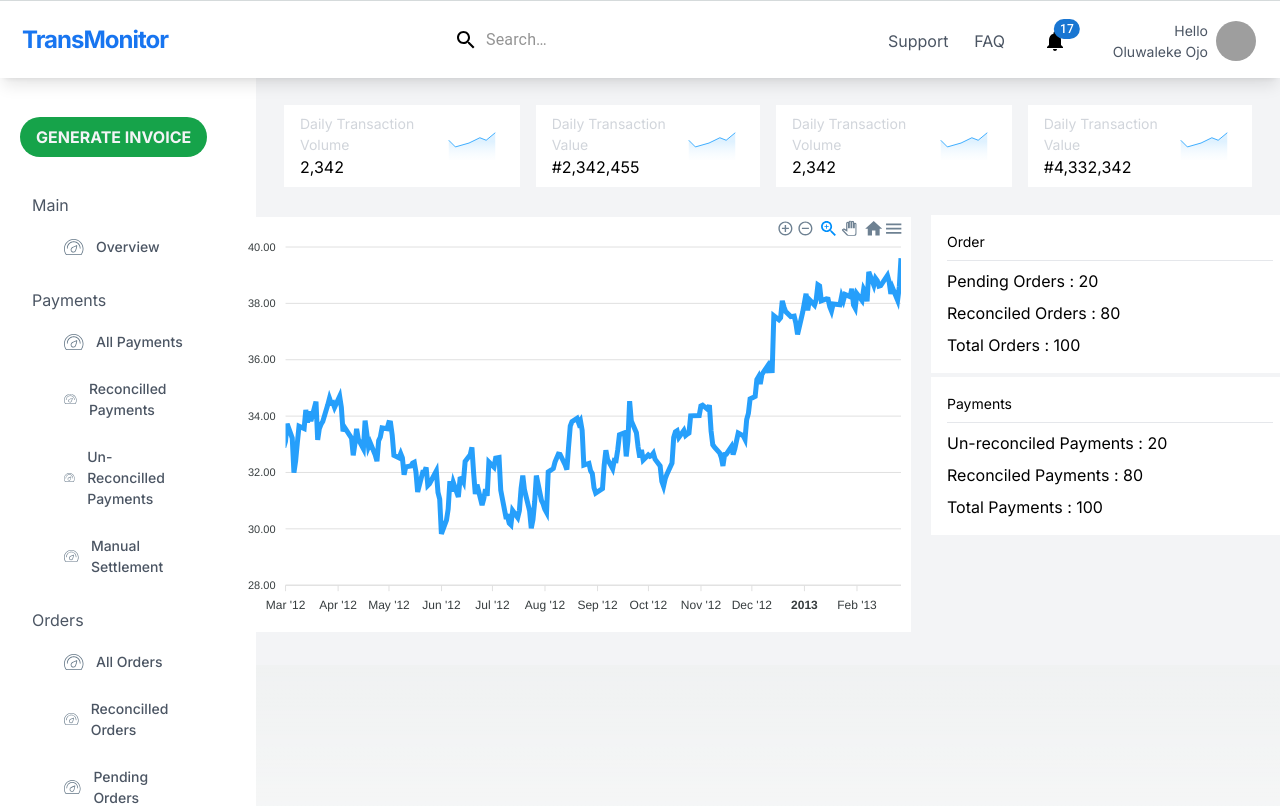
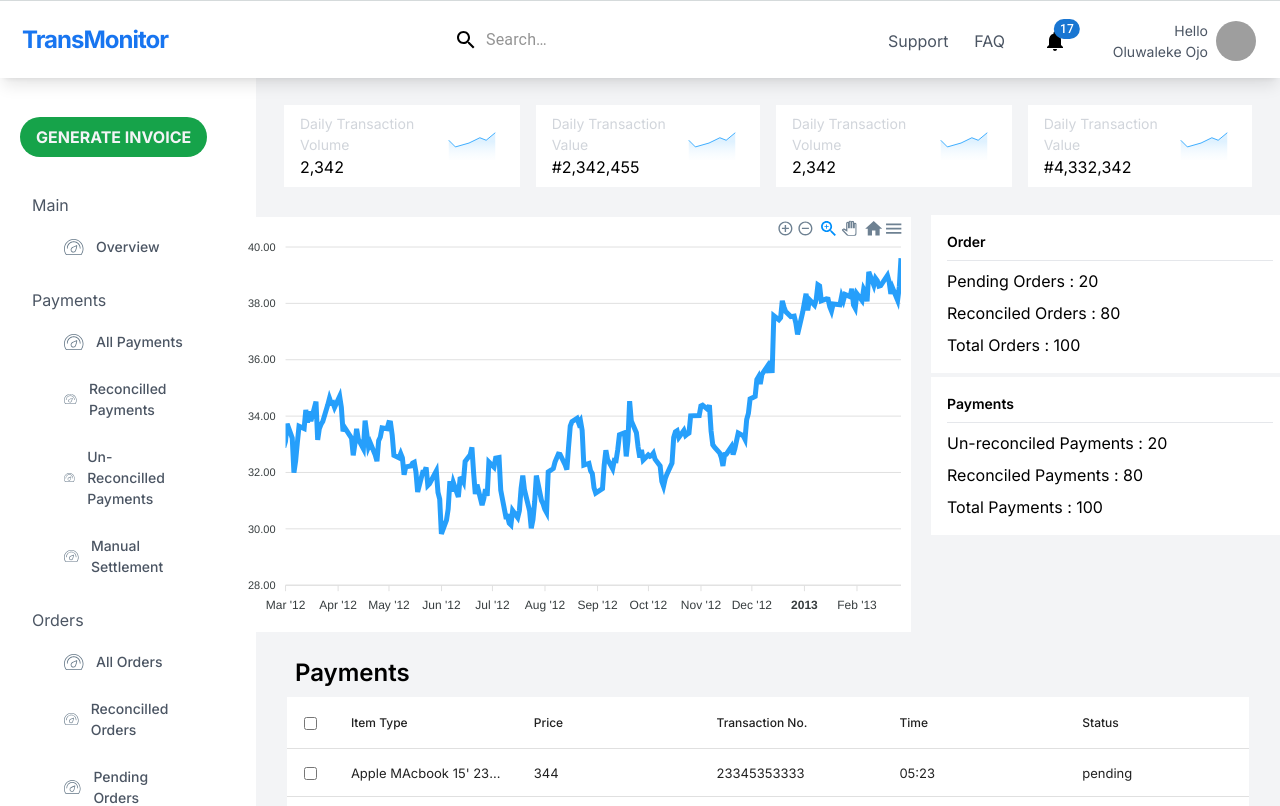
Before and after one commit to gemtunde/mintyn, a Next.js app: page / in a window 1280 px wide. Shown: the top 806 px of the page. Built offline with nearby package versions, Linux system fonts and the light colour scheme; grey boxes are pictures that could not be loaded.

Commit message:
table component

```diff
--- a/package.json
+++ b/package.json
@@ -17,6 +17,7 @@
     "next": "14.1.0",
     "react": "^18",
     "react-apexcharts": "^1.4.1",
+    "react-data-table-component": "^7.6.2",
     "react-dom": "^18"
   },
   "devDependencies": {
--- a/src/components/Dashboard/index.tsx
+++ b/src/components/Dashboard/index.tsx
@@ -5,6 +5,7 @@ import DailyTransactions from "../DailyTransactions";
 import Charts from "../Charts";
 import Orders from "../Orders";
 import Payment from "../Payment";
+import Tables from "../Table";
 
 type Props = {};
 
@@ -21,6 +22,9 @@ const Dashboard = (props: Props) => {
           <Payment />
         </div>
       </div>
+      <div className="w-[97%]">
+        <Tables />
+      </div>
     </main>
   );
 };
--- /dev/null
+++ b/src/components/Table/index.tsx
@@ -0,0 +1,101 @@
+import React from "react";
+import DataTable from "react-data-table-component";
+
+type Props = {};
+
+const Tables = (props: Props) => {
+  const columns = [
+    {
+      name: "Item Type",
+      selector: (row: { name: any }) => row.name,
+      sortable: true,
+    },
+    {
+      name: "Price",
+      selector: (row: { price: any }) => row.price,
+      sortable: true,
+    },
+    {
+      name: "Transaction No.",
+      selector: (row: { transaction: any }) => row.transaction,
+      sortable: true,
+    },
+    {
+      name: "Time",
+      selector: (row: { time: any }) => row.time,
+      sortable: true,
+    },
+    {
+      name: "Status",
+      selector: (row: { status: any }) => row.status,
+      sortable: true,
+    },
+  ];
+
+  const data = [
+    {
+      id: 1,
+      name: "Apple MAcbook 15' 230 SSD 280GB ",
+      price: "344",
+      transaction: "23345353333",
+      time: "05:23",
+      status: "pending",
+    },
+    {
+      id: 2,
+      name: "Apple MAcbook 15' 230 SSD 280GB ",
+      price: "224",
+      transaction: "000345353333",
+      time: "15:23",
+      status: "reconciled",
+    },
+    {
+      id: 3,
+      name: "Apple MAcbook 15' 230 SSD 280GB ",
+      price: "90344",
+      transaction: "3323345353333",
+      time: "12:23",
+      status: "unreconciled",
+    },
+    {
+      id: 4,
+      name: "Apple MAcbook 15' 230 SSD 280GB ",
+      price: "5544",
+      transaction: "23345353333",
+      time: "14:23",
+      status: "reconciled",
+    },
+    {
+      id: 5,
+      name: "Apple MAcbook 15' 230 SSD 280GB ",
+      price: "444",
+      transaction: "6665353333",
+      time: "10:23",
+      status: "unreconciled",
+    },
+    {
+      id: 6,
+      name: "Apple MAcbook 15' 230 SSD 280GB ",
+      price: "744",
+      transaction: "77777333",
+      time: "07:23",
+      status: "pending",
+    },
+  ];
+  return (
+    <>
+      <h1 className="text-2xl font-semibold p-2">Payments</h1>
+
+      <DataTable
+        columns={columns}
+        data={data}
+        selectableRows
+        pagination
+        paginationPerPage={5}
+        fixedHeader
+      />
+    </>
+  );
+};
+
+export default Tables;
```
Also changed, not shown: 1 other file (tests, documents, lock files or other folders).
